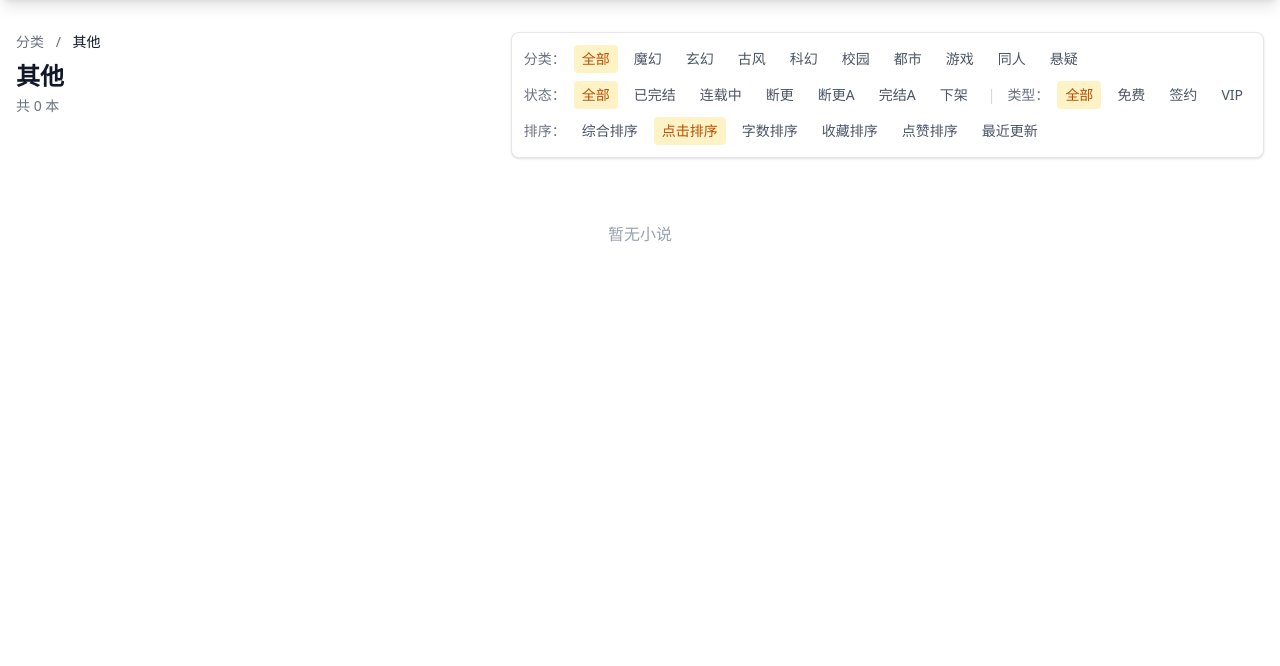
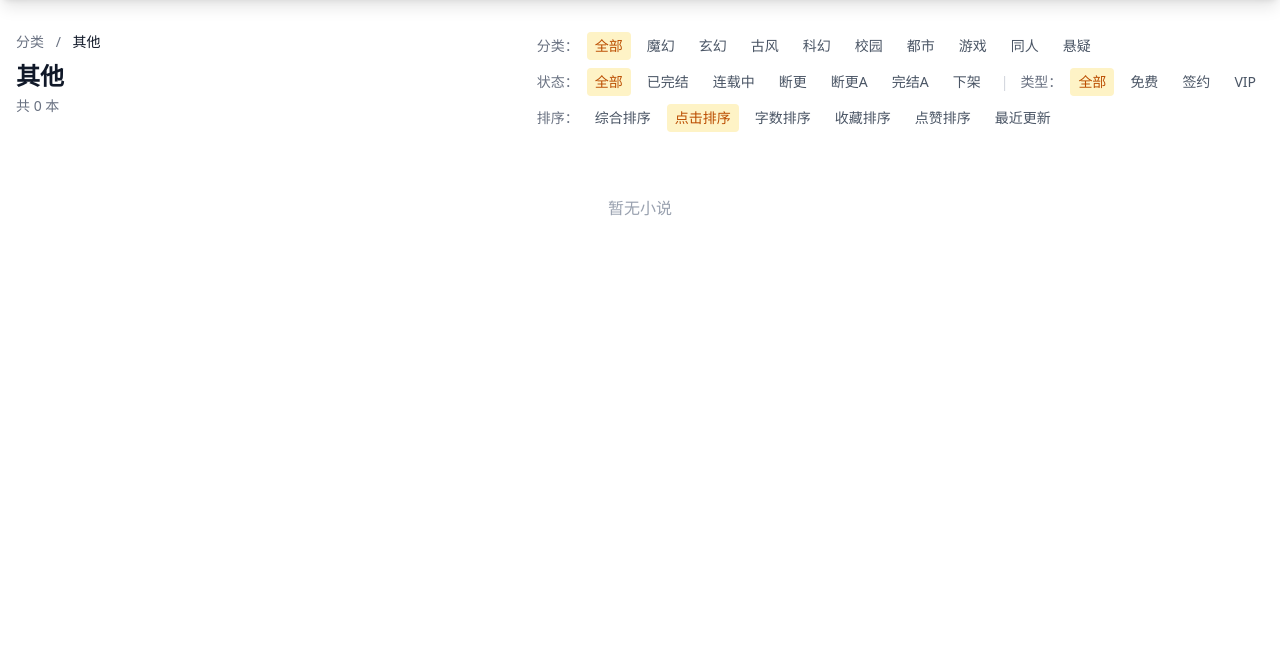
Before and after one commit to light-nook-labs/novel_hub, a Django app: page /genres/1/ in a window 1280 px wide. Shown: the part 64-730 px from the top of the page. Run offline with Django 5.2, Linux system fonts and the light colour scheme; data that the repository does not hold is empty; style sheets or scripts are compiled from the project's sources; some libraries are stand-ins or nearby versions.

Commit message:
fix: remove card styles from filters component

```diff
--- a/website/novels/templates/novels/components/filters.html
+++ b/website/novels/templates/novels/components/filters.html
@@ -1,6 +1,6 @@
 {% load novel_tags %}
-<div class="bg-white dark:bg-gray-800 rounded-lg shadow-sm border border-gray-200 dark:border-gray-700 p-3">
-  <div class="flex flex-wrap items-center gap-2 text-sm">
+<div class="text-sm">
+  <div class="flex flex-wrap items-center gap-2">
     <span class="text-gray-500 dark:text-gray-400 font-medium">分类：</span>
     <a href="?{% if current_status %}status={{ current_status }}&{% endif %}{% if current_ptype %}ptype={{ current_ptype }}&{% endif %}{% if current_sort %}sort={{ current_sort }}{% endif %}"
        class="px-2 py-1 rounded {% if not current_genre %}bg-amber-100 dark:bg-amber-900/30 text-amber-700 dark:text-amber-300{% else %}text-gray-600 dark:text-gray-400 hover:bg-gray-100 dark:hover:bg-gray-700{% endif %} transition-colors">全部</a>
@@ -9,7 +9,7 @@
        class="px-2 py-1 rounded {% if current_genre == g.value|stringformat:'d' %}bg-amber-100 dark:bg-amber-900/30 text-amber-700 dark:text-amber-300{% else %}text-gray-600 dark:text-gray-400 hover:bg-gray-100 dark:hover:bg-gray-700{% endif %} transition-colors">{{ g.label }}</a>
     {% endfor %}
   </div>
-  <div class="flex flex-wrap items-center gap-2 text-sm mt-2">
+  <div class="flex flex-wrap items-center gap-2 mt-2">
     <span class="text-gray-500 dark:text-gray-400 font-medium">状态：</span>
     <a href="?{% if current_genre %}genre={{ current_genre }}&{% endif %}{% if current_ptype %}ptype={{ current_ptype }}&{% endif %}{% if current_sort %}sort={{ current_sort }}{% endif %}"
        class="px-2 py-1 rounded {% if not current_status %}bg-amber-100 dark:bg-amber-900/30 text-amber-700 dark:text-amber-300{% else %}text-gray-600 dark:text-gray-400 hover:bg-gray-100 dark:hover:bg-gray-700{% endif %} transition-colors">全部</a>
@@ -26,7 +26,7 @@
        class="px-2 py-1 rounded {% if current_ptype == p.value|stringformat:'d' %}bg-amber-100 dark:bg-amber-900/30 text-amber-700 dark:text-amber-300{% else %}text-gray-600 dark:text-gray-400 hover:bg-gray-100 dark:hover:bg-gray-700{% endif %} transition-colors">{{ p.label }}</a>
     {% endfor %}
   </div>
-  <div class="flex flex-wrap items-center gap-2 text-sm mt-2">
+  <div class="flex flex-wrap items-center gap-2 mt-2">
     <span class="text-gray-500 dark:text-gray-400 font-medium">排序：</span>
     {% for key, label in sort_options.items %}
     <a href="?{% if current_genre %}genre={{ current_genre }}&{% endif %}{% if current_status %}status={{ current_status }}&{% endif %}{% if current_ptype %}ptype={{ current_ptype }}&{% endif %}sort={{ key }}"
```
